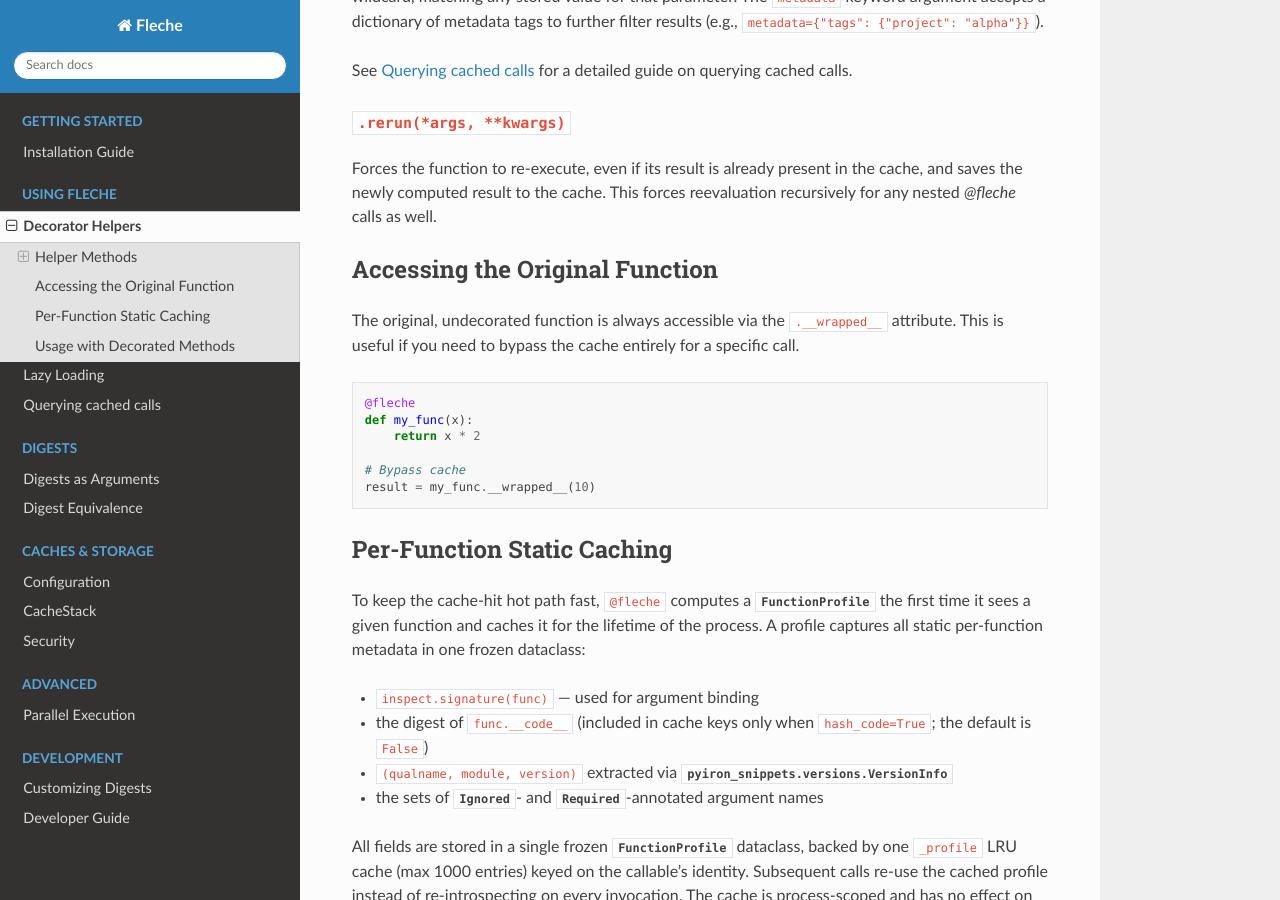
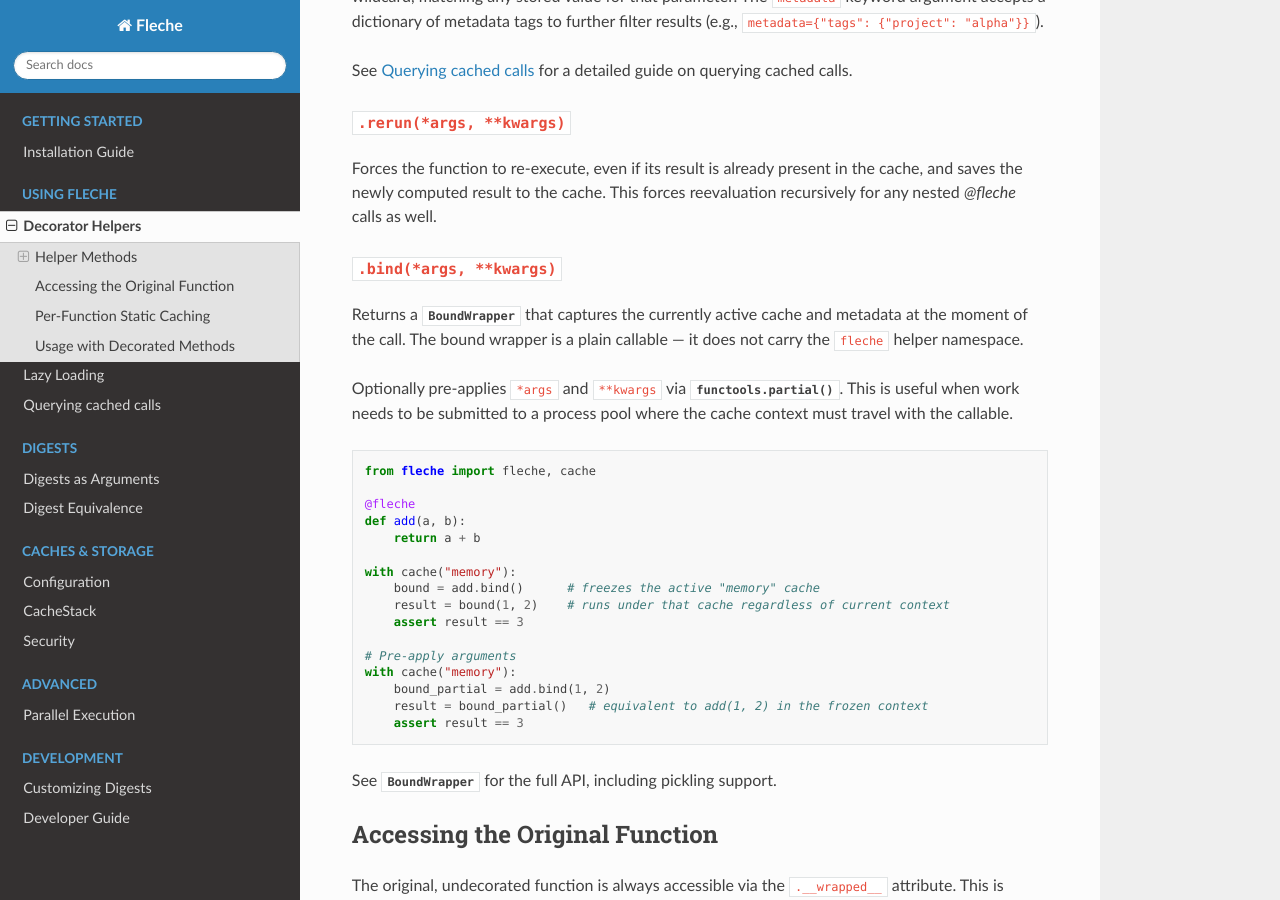
Before and after one commit to pmrv/fleche, a Sphinx documentation site: the page built from docs/usage/helpers.rst, in a window 1280 px wide and 900 px high, scrolled down 894 px. Built offline with Sphinx 7.4.7 and the Read the Docs theme 3.1.0, drawn with Linux system fonts in a browser that asks for light colours; pages that are not in the unit, such as notebooks, are missing from menus.

```diff
--- a/docs/usage/helpers.rst
+++ b/docs/usage/helpers.rst
@@ -39,6 +39,34 @@ See :doc:`query` for a detailed guide on querying cached calls.
 ~~~~~~~~~~~~~~~~~~~~~~~~~~~
 
 Forces the function to re-execute, even if its result is already present in the cache, and saves the newly computed result to the cache. This forces reevaluation recursively for any nested `@fleche` calls as well.
+
+``.bind(*args, **kwargs)``
+~~~~~~~~~~~~~~~~~~~~~~~~~~
+
+Returns a :class:`~fleche.state.BoundWrapper` that captures the currently active cache and metadata at the moment of the call. The bound wrapper is a plain callable — it does not carry the ``fleche`` helper namespace.
+
+Optionally pre-applies ``*args`` and ``**kwargs`` via :func:`functools.partial`. This is useful when work needs to be submitted to a process pool where the cache context must travel with the callable.
+
+.. code-block:: python
+
+   from fleche import fleche, cache
+
+   @fleche
+   def add(a, b):
+       return a + b
+
+   with cache("memory"):
+       bound = add.bind()      # freezes the active "memory" cache
+       result = bound(1, 2)    # runs under that cache regardless of current context
+       assert result == 3
+
+   # Pre-apply arguments
+   with cache("memory"):
+       bound_partial = add.bind(1, 2)
+       result = bound_partial()   # equivalent to add(1, 2) in the frozen context
+       assert result == 3
+
+See :class:`~fleche.state.BoundWrapper` for the full API, including pickling support.
 
 Accessing the Original Function
 -------------------------------
```
